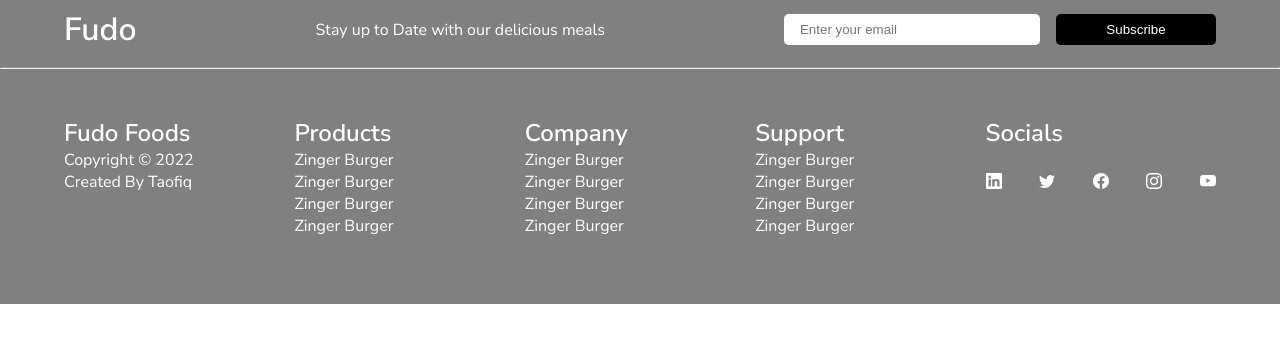
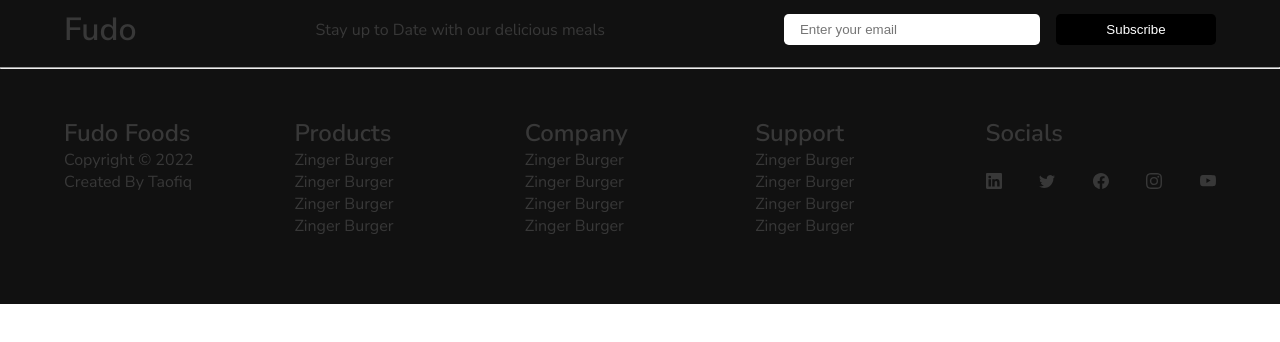
Before and after one commit to Taofiqq/fudo, a Next.js app: page / in a window 1280 px wide. Shown: the top 342 px of the page. Built offline with nearby package versions, Linux system fonts and the light colour scheme; no server answers; the database is empty.

Commit message:
new changes

```diff
--- a/components/Footer/Footer.js
+++ b/components/Footer/Footer.js
@@ -83,10 +83,10 @@ const Footer = () => {
 export default Footer;
 
 const FooterContainer = styled.footer`
-  background: gray;
+  background: #111111;
   width: 100%;
   height: 19rem;
-  color: #ffffff;
+  color: #383838;
 
   hr {
     margin-top: 0.5rem;
```
